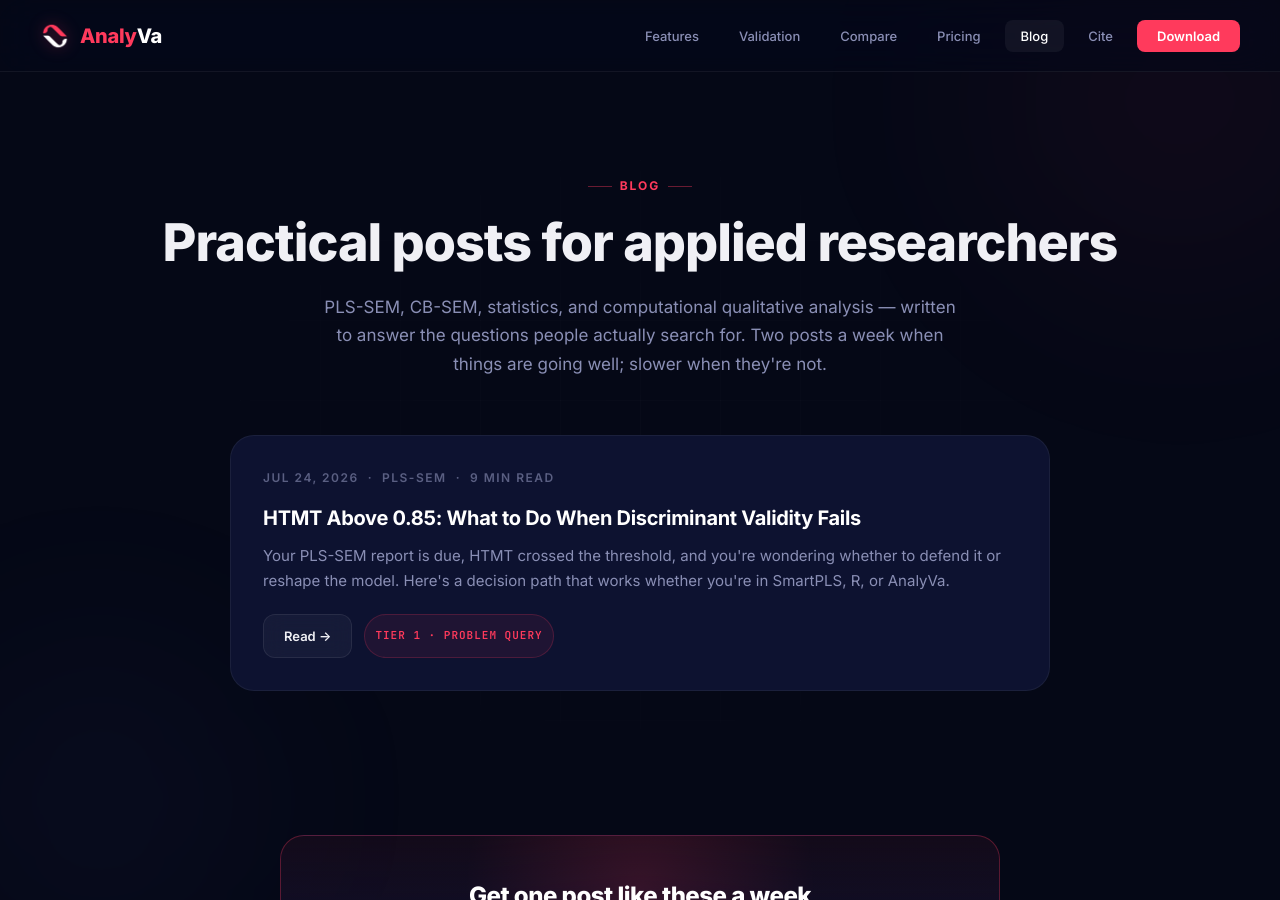
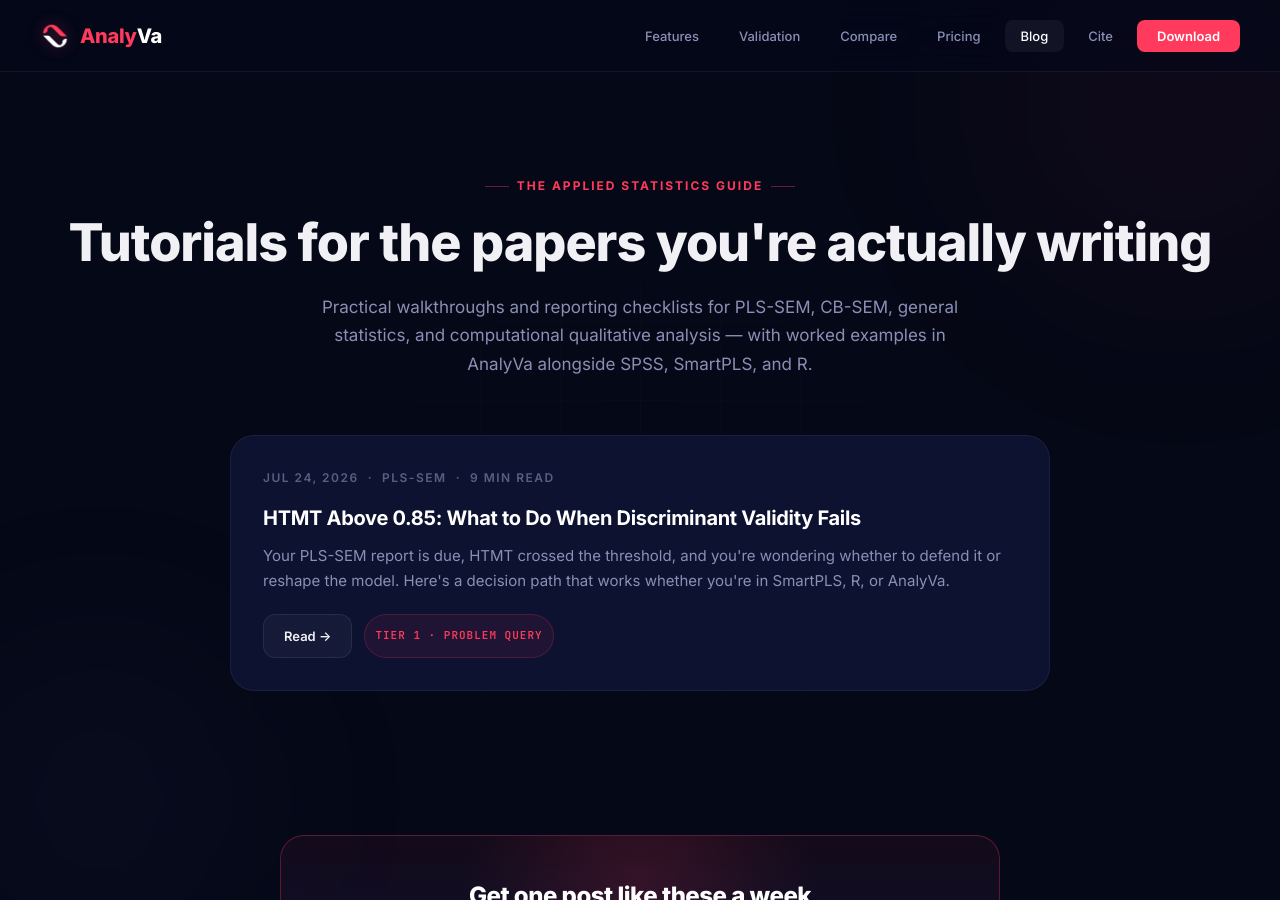
Before and after one commit to Bouzarab/Bouzarab.github.io, a Jekyll site: the page built from blog/index.html, in a window 1280 px wide and 900 px high. Built offline with Jekyll 4.4.1, drawn with Linux system fonts in a browser that asks for light colours.

Commit message:
Rename blog to The Applied Statistics Guide

```diff
--- a/blog/index.html
+++ b/blog/index.html
@@ -1,20 +1,20 @@
 ---
 layout: default
 permalink: /blog/
-title: The AnalyVa Blog
+title: The Applied Statistics Guide
 description: >-
-  Practical posts on PLS-SEM, CB-SEM, statistics, and computational
-  qualitative analysis. Written for researchers who use SmartPLS, SPSS,
-  or NVivo today.
+  Tutorials, walkthroughs, and reporting checklists for real research
+  projects. Covers PLS-SEM, CB-SEM, general statistics, and computational
+  qualitative analysis.
 ---
 
 <div class="page-header">
-  <div class="eyebrow">Blog</div>
-  <h1>Practical posts for applied researchers</h1>
+  <div class="eyebrow">The Applied Statistics Guide</div>
+  <h1>Tutorials for the papers you're actually writing</h1>
   <p class="subtitle">
-    PLS-SEM, CB-SEM, statistics, and computational qualitative analysis —
-    written to answer the questions people actually search for.
-    Two posts a week when things are going well; slower when they're not.
+    Practical walkthroughs and reporting checklists for PLS-SEM, CB-SEM,
+    general statistics, and computational qualitative analysis &mdash;
+    with worked examples in AnalyVa alongside SPSS, SmartPLS, and R.
   </p>
 </div>
 
```
